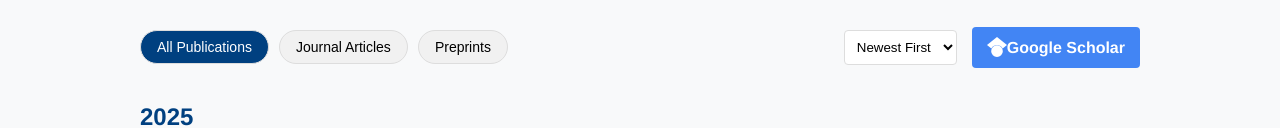
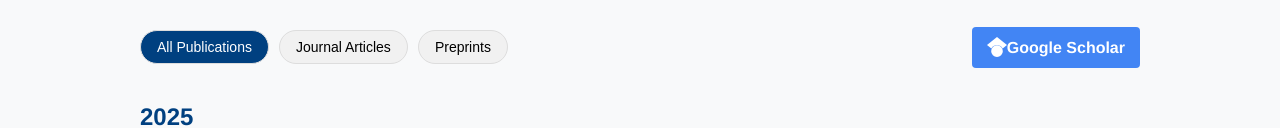
Before and after one commit to anmol-compchem/anmol, a plain HTML site: page publications.html in a window 1280 px wide. Shown: the part 178-306 px from the top of the page. Drawn offline with Linux system fonts and the light colour scheme.

Commit message:
Update publications.html

```diff
--- a/publications.html
+++ b/publications.html
@@ -422,9 +422,9 @@
         </div>
 
         <div class="sorting-options">
-            <select class="sort-select" id="yearSort">
+           <!-- <select class="sort-select" id="yearSort">
                 <option value="desc">Newest First</option>
-                <option value="asc">Oldest First</option>
+                <option value="asc">Oldest First</option> -->
             </select>
 
             <a href="https://scholar.google.com/citations?user=YOUR_ID&user=sMwC6hIAAAAJ" class="scholar-link" target="_blank">
```
